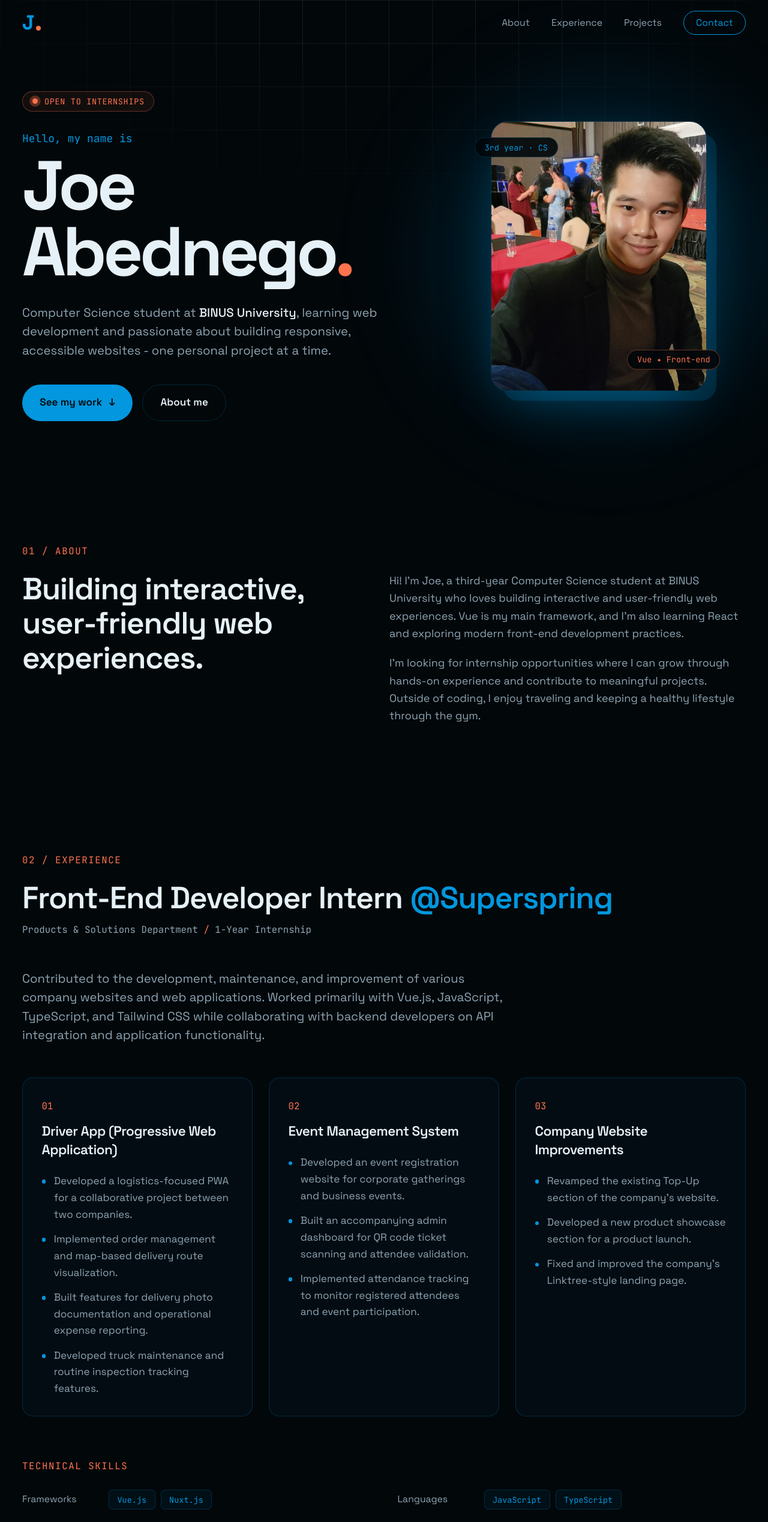
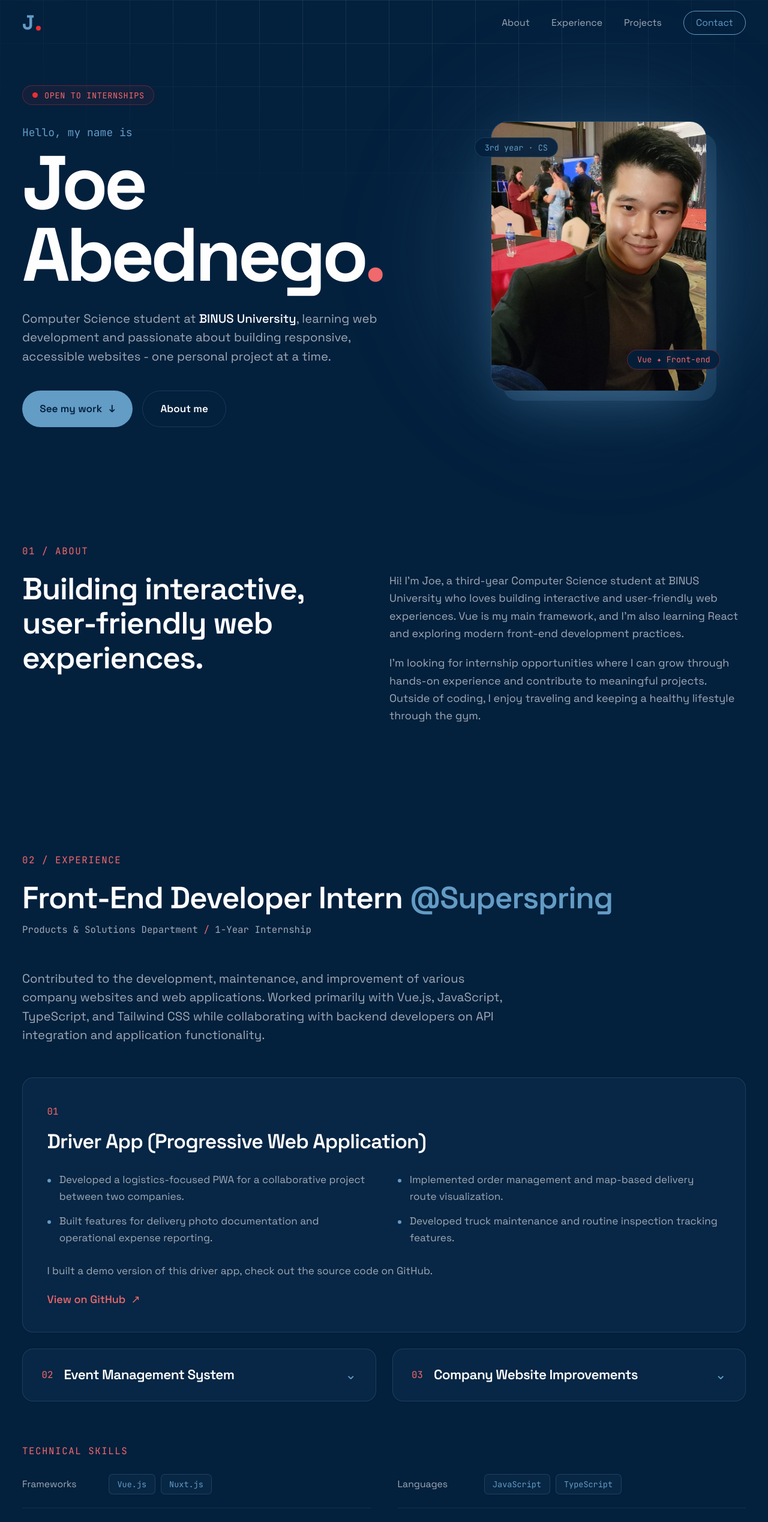
Before and after one commit to Joejooe/my-portfolio, a Vue app: page / in a window 1280 px wide. Shown: the top 2537 px of the page at 60% size. Built offline with nearby package versions, Linux system fonts and the light colour scheme.

Commit message:
feat: add driver app link, themeable palette, and mobile layout

```diff
--- a/src/App.vue
+++ b/src/App.vue
@@ -5,18 +5,39 @@ import { internship, links, projects, skillGroups } from './data'
 import joePhoto from './assets/images/joe.jpeg'
 
 const scrolled = ref(false)
+const openCard = ref<number | null>(null)
+const menuOpen = ref(false)
+const navItems = [
+  { href: '#about', label: 'About' },
+  { href: '#experience', label: 'Experience' },
+  { href: '#projects', label: 'Projects' },
+]
 
 const year = new Date().getFullYear()
 
 const onScroll = () => {
   scrolled.value = window.scrollY > 24
 }
+const onKey = (e: KeyboardEvent) => {
+  if (e.key === 'Escape') menuOpen.value = false
+}
+// close the mobile menu if the screen grows past the breakpoint
+const desktop = window.matchMedia('(min-width: 40rem)')
+const onBreakpoint = () => {
+  if (desktop.matches) menuOpen.value = false
+}
 
 onMounted(() => {
   onScroll()
   window.addEventListener('scroll', onScroll, { passive: true })
+  window.addEventListener('keydown', onKey)
+  desktop.addEventListener('change', onBreakpoint)
 })
-onUnmounted(() => window.removeEventListener('scroll', onScroll))
+onUnmounted(() => {
+  window.removeEventListener('scroll', onScroll)
+  window.removeEventListener('keydown', onKey)
+  desktop.removeEventListener('change', onBreakpoint)
+})
 
 const hidden = ['opacity-0', 'translate-y-6']
 const motion = ['transition-all', 'duration-700', 'ease-out', 'motion-reduce:transition-none']
@@ -40,9 +61,9 @@ const vReveal: Directive<HTMLElement, number | undefined> = {
   },
 }
 
-const wrap = 'mx-auto w-full max-w-280 px-6'
-const eyebrow = 'mb-5 font-mono text-sm uppercase tracking-widest text-flame'
-const socialIcon = 'text-xl text-brand transition-colors group-hover:text-flame'
+const wrap = 'mx-auto w-full max-w-280 px-5 sm:px-6'
+const eyebrow = 'mb-5 font-mono text-sm uppercase tracking-widest text-flame-soft'
+const socialIcon = 'text-xl text-brand transition-colors group-hover:text-flame-soft'
 </script>
 
 <template>
@@ -54,7 +75,7 @@ const socialIcon = 'text-xl text-brand transition-colors group-hover:text-flame'
   <header
     class="fixed inset-x-0 top-0 z-10 border-b transition-colors duration-300"
     :class="
-      scrolled
+      scrolled || menuOpen
         ? 'border-line-soft bg-ink/80 backdrop-blur-md'
         : 'border-transparent bg-transparent'
     "
@@ -67,16 +88,10 @@ const socialIcon = 'text-xl text-brand transition-colors group-hover:text-flame'
       >
         <span>J</span><span class="mb-1 size-1.75 rounded-full bg-flame"></span>
       </a>
-      <nav aria-label="Primary">
-        <ul class="m-0 flex list-none items-center gap-4 p-0 text-sm sm:gap-8">
-          <li class="max-sm:hidden">
-            <a href="#about" class="text-muted no-underline transition-colors hover:text-fg">About</a>
-          </li>
-          <li>
-            <a href="#experience" class="text-muted no-underline transition-colors hover:text-fg">Experience</a>
-          </li>
-          <li>
-            <a href="#projects" class="text-muted no-underline transition-colors hover:text-fg">Projects</a>
+      <nav aria-label="Primary" class="max-sm:hidden">
+        <ul class="m-0 flex list-none items-center gap-8 p-0 text-sm">
+          <li v-for="n in navItems" :key="n.href">
+            <a :href="n.href" class="text-muted no-underline transition-colors hover:text-fg">{{ n.label }}</a>
           </li>
           <li>
             <a
@@ -87,7 +102,60 @@ const socialIcon = 'text-xl text-brand transition-colors group-hover:text-flame'
           </li>
         </ul>
       </nav>
+
+      <button
+        type="button"
+        class="-mr-2 grid size-11 cursor-pointer place-items-center rounded-full text-fg sm:hidden"
+        :aria-expanded="menuOpen"
+        aria-controls="mobile-menu"
+        :aria-label="menuOpen ? 'Close menu' : 'Open menu'"
+        @click="menuOpen = !menuOpen"
+      >
+        <span class="relative block h-3.5 w-5.5" aria-hidden="true">
+          <span
+            class="absolute left-0 h-0.5 w-full rounded-full bg-current transition-all duration-300"
+            :class="menuOpen ? 'top-1.5 rotate-45' : 'top-0'"
+          ></span>
+          <span
+            class="absolute top-1.5 left-0 h-0.5 w-full rounded-full bg-current transition-opacity duration-300"
+            :class="menuOpen ? 'opacity-0' : ''"
+          ></span>
+          <span
+            class="absolute left-0 h-0.5 w-full rounded-full bg-current transition-all duration-300"
+            :class="menuOpen ? 'top-1.5 -rotate-45' : 'top-3'"
+          ></span>
+        </span>
+      </button>
     </div>
+
+    <nav
+      id="mobile-menu"
+      aria-label="Mobile"
+      class="grid transition-[grid-template-rows] duration-300 ease-out sm:hidden"
+      :class="menuOpen ? 'grid-rows-[1fr]' : 'grid-rows-[0fr]'"
+      :inert="!menuOpen"
+    >
+      <div class="overflow-hidden">
+        <ul :class="[wrap, 'm-0 grid list-none gap-1 pt-2 pb-6']">
+          <li v-for="n in navItems" :key="n.href">
+            <a
+              :href="n.href"
+              class="block border-b border-line-soft py-3.5 text-lg text-fg no-underline"
+              @click="menuOpen = false"
+              >{{ n.label }}</a
+            >
+          </li>
+          <li class="pt-4">
+            <a
+              href="#contact"
+              class="block rounded-full bg-brand py-3 text-center font-semibold text-ink no-underline"
+              @click="menuOpen = false"
+              >Contact</a
+            >
+          </li>
+        </ul>
+      </div>
+    </nav>
   </header>
 
   <main id="top">
@@ -95,24 +163,24 @@ const socialIcon = 'text-xl text-brand transition-colors group-hover:text-flame'
     <section
       :class="[
         wrap,
-        'relative grid min-h-svh items-center gap-14 pt-26 pb-16 md:grid-cols-[1.35fr_1fr] md:gap-12 md:pt-28',
+        'relative grid min-h-svh items-center gap-10 pt-24 pb-16 md:grid-cols-[1.35fr_1fr] md:gap-12 md:pt-28',
       ]"
     >
       <div
-        class="absolute top-1/2 -right-[40%] -z-10 size-120 -translate-y-1/2 animate-drift rounded-full bg-[radial-gradient(circle,rgb(2_151_222/0.35),transparent_65%)] blur-3xl md:-right-[10%] md:size-160"
+        class="absolute top-1/2 right-[-40%] -z-10 size-120 -translate-y-1/2 animate-drift rounded-full bg-[radial-gradient(circle,color-mix(in_srgb,var(--color-brand)_35%,transparent),transparent_65%)] blur-3xl md:right-[-10%] md:size-160"
         aria-hidden="true"
       ></div>
 
       <div>
         <p
-          class="mb-7 inline-flex items-center gap-2.5 rounded-full border border-flame/35 bg-flame/7 px-3.5 py-1.5 font-mono text-xs tracking-wider text-flame uppercase"
+          class="mb-7 inline-flex items-center gap-2.5 rounded-full border border-flame/35 bg-flame/7 px-3.5 py-1.5 font-mono text-xs tracking-wider text-flame-soft uppercase"
         >
           <span class="size-2 animate-pulse-ring rounded-full bg-flame"></span> Open to internships
         </p>
         <h1 class="flex flex-col gap-2.5">
           <span class="font-mono text-base font-normal text-brand">Hello, my name is</span>
-          <span class="text-[clamp(3.4rem,9vw,7rem)] leading-[0.95] font-bold tracking-tighter">
-            Joe<br />Abednego<span class="text-flame">.</span>
+          <span class="text-[clamp(2.75rem,12vw,7rem)] leading-[0.95] font-bold tracking-tighter">
+            Joe<br />Abednego<span class="text-flame-soft">.</span>
           </span>
         </h1>
         <p class="mt-7 max-w-136 text-lg text-muted">
@@ -120,25 +188,25 @@ const socialIcon = 'text-xl text-brand transition-colors group-hover:text-flame'
           learning web development and passionate about building responsive, accessible websites -
           one personal project at a time.
         </p>
-        <div class="mt-9 flex flex-wrap gap-3.5">
+        <div class="mt-9 flex flex-wrap gap-3.5 max-[400px]:flex-col">
           <a
             href="#projects"
-            class="inline-flex items-center gap-2.5 rounded-full bg-brand px-6.5 py-3.5 text-[0.95rem] font-semibold text-ink no-underline transition hover:-translate-y-0.5 hover:shadow-[0_10px_30px_-8px_rgb(2_151_222/0.7)]"
+            class="inline-flex items-center justify-center gap-2.5 rounded-full bg-brand px-6.5 py-3.5 text-[0.95rem] font-semibold text-ink no-underline transition hover:-translate-y-0.5 hover:shadow-[0_10px_30px_-8px_color-mix(in_srgb,var(--color-brand)_70%,transparent)]"
           >
             See my work <span aria-hidden="true">↓</span>
           </a>
           <a
             href="#about"
-            class="inline-flex items-center gap-2.5 rounded-full border border-line px-6.5 py-3.5 text-[0.95rem] font-semibold text-fg no-underline transition-colors hover:border-flame hover:text-flame"
+            class="inline-flex items-center justify-center gap-2.5 rounded-full border border-line px-6.5 py-3.5 text-[0.95rem] font-semibold text-fg no-underline transition-colors hover:border-flame hover:text-flame-soft"
           >
             About me
           </a>
         </div>
       </div>
 
-      <div class="relative w-[min(78%,300px)] max-md:order-first md:w-[min(100%,360px)] md:justify-self-center">
+      <div class="relative w-[min(72%,280px)] max-md:order-first max-md:mx-auto md:w-[min(100%,360px)] md:justify-self-center">
         <div
-          class="aspect-4/5 overflow-hidden rounded-[28px] border border-line bg-linear-to-br from-[#0a2230] to-raise shadow-[18px_18px_0_-2px_rgb(2_151_222/0.16),0_30px_80px_-30px_rgb(2_151_222/0.5)]"
+          class="aspect-4/5 overflow-hidden rounded-[28px] border border-line bg-linear-to-br from-deep to-raise shadow-[18px_18px_0_-2px_color-mix(in_srgb,var(--color-brand)_16%,transparent),0_30px_80px_-30px_color-mix(in_srgb,var(--color-brand)_50%,transparent)]"
         >
           <img
             :src="joePhoto"
@@ -151,14 +219,14 @@ const socialIcon = 'text-xl text-brand transition-colors group-hover:text-flame'
           >3rd year · CS</span
         >
         <span
-          class="absolute right-[-0.5rem] bottom-8 rounded-full border border-flame/40 bg-ink/90 px-3.5 py-1.5 font-mono text-xs whitespace-nowrap text-flame backdrop-blur-sm sm:-right-5"
+          class="absolute -right-2 bottom-8 rounded-full border border-flame/40 bg-ink/90 px-3.5 py-1.5 font-mono text-xs whitespace-nowrap text-flame-soft backdrop-blur-sm sm:-right-5"
           >Vue ✦ Front-end</span
         >
       </div>
     </section>
 
     <!-- ABOUT -->
-    <section id="about" :class="[wrap, 'py-24']">
+    <section id="about" :class="[wrap, 'py-16 md:py-24']">
       <p v-reveal :class="eyebrow">01 / About</p>
       <div class="grid items-start gap-8 md:grid-cols-[1fr_1.1fr] md:gap-16">
         <h2 v-reveal class="text-[clamp(1.9rem,4vw,3rem)] leading-[1.12] font-semibold tracking-tight">
@@ -180,39 +248,93 @@ const socialIcon = 'text-xl text-brand transition-colors group-hover:text-flame'
     </section>
 
     <!-- EXPERIENCE -->
-    <section id="experience" :class="[wrap, 'py-24']">
+    <section id="experience" :class="[wrap, 'py-16 md:py-24']">
       <p v-reveal :class="eyebrow">02 / Experience</p>
-      <div v-reveal class="mb-12 flex flex-wrap items-end justify-between gap-x-8 gap-y-3">
+      <div v-reveal class="mb-8 flex flex-wrap items-end md:mb-12 justify-between gap-x-8 gap-y-3">
         <h2 class="text-[clamp(1.9rem,4vw,3rem)] leading-[1.12] font-semibold tracking-tight">
           {{ internship.role }}
           <span class="text-brand">@{{ internship.company }}</span>
         </h2>
         <p class="font-mono text-sm text-muted">
-          {{ internship.department }} <span class="text-flame">/</span> {{ internship.duration }}
+          {{ internship.department }} <span class="text-flame-soft">/</span> <span class="whitespace-nowrap">{{ internship.duration }}</span>
         </p>
       </div>
       <p v-reveal class="max-w-180 text-lg text-muted">{{ internship.summary }}</p>
 
-      <div class="mt-12 grid gap-6 md:grid-cols-3">
+      <div class="mt-10 grid items-start gap-4 md:mt-12 md:grid-cols-2 md:gap-6">
         <article
           v-for="(h, i) in internship.highlights"
           :key="h.title"
           v-reveal="i * 80"
-          class="rounded-2xl border border-line bg-raise/60 p-7"
+          class="group relative overflow-hidden rounded-2xl border bg-raise/60 transition-colors duration-300 hover:border-flame/50"
+          :class="[i === 0 ? 'md:col-span-2' : '', openCard === i ? 'border-flame/50' : 'border-line']"
         >
-          <span class="font-mono text-sm text-flame">{{ String(i + 1).padStart(2, '0') }}</span>
-          <h3 class="mt-3 mb-5 text-xl leading-snug font-semibold tracking-tight">{{ h.title }}</h3>
-          <ul class="m-0 grid list-none gap-3 p-0 text-[0.95rem] text-muted">
-            <li v-for="pt in h.points" :key="pt" class="flex gap-3">
-              <span class="mt-2.5 size-1.5 shrink-0 rounded-full bg-brand" aria-hidden="true"></span>
-              <span>{{ pt }}</span>
-            </li>
-          </ul>
+          <span
+            class="absolute inset-y-0 left-0 w-0.75 origin-top bg-flame transition-transform duration-300 group-hover:scale-y-100"
+            :class="openCard === i ? 'scale-y-100' : 'scale-y-0'"
+            aria-hidden="true"
+          ></span>
+
+          <div v-if="i === 0" class="p-5 sm:p-7 md:p-9">
+            <span class="font-mono text-sm text-flame-soft">{{ String(i + 1).padStart(2, '0') }}</span>
+            <h3 class="mt-3 mb-6 text-2xl leading-snug font-semibold tracking-tight md:text-3xl">
+              {{ h.title }}
+            </h3>
+            <ul class="m-0 grid list-none gap-3 p-0 text-[0.95rem] text-muted md:grid-cols-2 md:gap-x-10">
+              <li v-for="pt in h.points" :key="pt" class="flex gap-3">
+                <span class="mt-2.5 size-1.5 shrink-0 rounded-full bg-brand" aria-hidden="true"></span>
+                <span>{{ pt }}</span>
+              </li>
+            </ul>
+            <p v-if="h.note" class="mt-6 mb-0 text-[0.95rem] text-muted">{{ h.note }}</p>
+            <a
+              v-if="h.link"
+              :href="h.link.href"
+              target="_blank"
+              rel="noopener noreferrer"
+              class="mt-4 inline-flex items-center gap-2 font-medium text-flame-soft no-underline hover:underline"
+            >
+              {{ h.link.label }} <span aria-hidden="true">↗</span>
+            </a>
+          </div>
+
+          <template v-else>
+            <button
+              type="button"
+              class="flex w-full cursor-pointer items-center gap-4 px-5 py-5 text-left sm:px-7 sm:py-6"
+              :aria-expanded="openCard === i"
+              :aria-controls="`exp-panel-${i}`"
+              @click="openCard = openCard === i ? null : i"
+            >
+              <span class="font-mono text-sm text-flame-soft">{{ String(i + 1).padStart(2, '0') }}</span>
+              <h3 class="m-0 flex-1 text-xl leading-snug font-semibold tracking-tight">{{ h.title }}</h3>
+              <span
+                class="text-xl text-brand transition-transform duration-300"
+                :class="openCard === i ? 'rotate-180' : ''"
+                aria-hidden="true"
+                >⌄</span
+              >
+            </button>
+            <div
+              :id="`exp-panel-${i}`"
+              class="grid transition-[grid-template-rows] duration-300 ease-out"
+              :class="openCard === i ? 'grid-rows-[1fr]' : 'grid-rows-[0fr]'"
+            >
+              <div class="overflow-hidden">
+                <ul class="m-0 grid list-none gap-3 px-5 pt-1 pb-6 sm:px-7 sm:pb-7 text-[0.95rem] text-muted">
+                  <li v-for="pt in h.points" :key="pt" class="flex gap-3">
+                    <span class="mt-2.5 size-1.5 shrink-0 rounded-full bg-brand" aria-hidden="true"></span>
+                    <span>{{ pt }}</span>
+                  </li>
+                </ul>
+              </div>
+            </div>
+          </template>
         </article>
       </div>
 
-      <div v-reveal class="mt-16">
-        <h3 class="mb-6 font-mono text-sm tracking-widest text-flame uppercase">Technical skills</h3>
+      <div v-reveal class="mt-12 md:mt-16">
+        <h3 class="mb-6 font-mono text-sm tracking-widest text-flame-soft uppercase">Technical skills</h3>
         <dl class="m-0 grid gap-x-10 gap-y-5 md:grid-cols-2">
           <div
             v-for="g in skillGroups"
@@ -234,11 +356,11 @@ const socialIcon = 'text-xl text-brand transition-colors group-hover:text-flame'
     </section>
 
     <!-- PROJECTS -->
-    <section id="projects" :class="[wrap, 'py-24']">
+    <section id="projects" :class="[wrap, 'py-16 md:py-24']">
       <p v-reveal :class="eyebrow">03 / Projects</p>
       <h2
         v-reveal
-        class="mb-12 text-[clamp(1.9rem,4vw,3rem)] leading-[1.12] font-semibold tracking-tight"
+        class="mb-8 text-[clamp(1.9rem,4vw,3rem)] md:mb-12 leading-[1.12] font-semibold tracking-tight"
       >
         Selected work
       </h2>
@@ -246,13 +368,13 @@ const socialIcon = 'text-xl text-brand transition-colors group-hover:text-flame'
       <ol class="m-0 list-none border-t border-line-soft p-0">
         <li v-for="(p, i) in projects" :key="p.title" v-reveal="i * 80" class="border-b border-line-soft">
           <div
-            class="group relative grid gap-x-8 gap-y-6 px-1 py-10 transition-[background-color,padding] duration-300 hover:bg-linear-to-r hover:from-brand/8 hover:to-transparent hover:to-70% hover:pl-3 md:grid-cols-[4rem_1fr_auto] md:px-4 md:hover:pl-7"
+            class="group relative grid gap-x-8 gap-y-4 px-1 py-8 md:gap-y-6 md:py-10 transition-[background-color,padding] duration-300 hover:bg-linear-to-r hover:from-brand/8 hover:to-transparent hover:to-70% hover:pl-3 md:grid-cols-[4rem_1fr_auto] md:px-4 md:hover:pl-7"
           >
             <span
               class="absolute inset-y-0 left-0 w-0.75 origin-top scale-y-0 bg-flame transition-transform duration-300 group-hover:scale-y-100"
               aria-hidden="true"
             ></span>
-            <span class="pt-2 font-mono text-[0.95rem] text-brand">
+            <span class="font-mono md:pt-2 text-[0.95rem] text-brand">
               {{ String(i + 1).padStart(2, '0') }}
             </span>
             <div>
@@ -275,7 +397,7 @@ const socialIcon = 'text-xl text-brand transition-colors group-hover:text-flame'
                 :href="p.live.href"
                 target="_blank"
                 rel="noopener"
-                class="border-b border-current pb-0.5 font-semibold text-brand no-underline transition-colors hover:text-flame"
+                class="border-b border-current pb-0.5 font-semibold text-brand no-underline transition-colors hover:text-flame-soft"
               >
                 {{ p.live.label }} <span aria-hidden="true">↗</span>
               </a>
@@ -297,18 +419,18 @@ const socialIcon = 'text-xl text-brand transition-colors group-hover:text-flame'
   <!-- CONTACT -->
   <footer
     id="contact"
-    class="relative border-t border-line bg-[radial-gradient(ellipse_60%_80%_at_50%_120%,rgb(2_151_222/0.28),transparent_70%)] pt-28 pb-10 text-center"
+    class="relative border-t border-line bg-[radial-gradient(ellipse_60%_80%_at_50%_120%,color-mix(in_srgb,var(--color-brand)_28%,transparent),transparent_70%)] pt-20 pb-10 text-center md:pt-28"
   >
     <div :class="wrap">
       <p v-reveal :class="eyebrow">04 / Contact</p>
       <h2 v-reveal class="text-[clamp(2.4rem,7vw,5rem)] leading-[1.12] font-semibold tracking-tighter">
-        Let's build something <span class="text-flame">together.</span>
+        Let's build something <span class="text-flame-soft">together.</span>
       </h2>
       <p v-reveal="80" class="mt-5 text-muted">
         Got an internship, a project, or just want to say hi? Reach out.
       </p>
 
-      <div v-reveal="160" class="mt-10 flex flex-wrap justify-center gap-4">
+      <div v-reveal="160" class="mt-10 flex flex-wrap justify-center gap-3 sm:gap-4">
         <a
           v-for="s in [
             { href: links.whatsapp, icon: 'fa-whatsapp', label: 'WhatsApp' },
@@ -326,7 +448,7 @@ const socialIcon = 'text-xl text-brand transition-colors group-hover:text-flame'
         </a>
       </div>
 
-      <p class="mt-24 font-mono text-xs text-muted">© {{ year }} Joe Abednego</p>
+      <p class="mt-16 font-mono md:mt-24 text-xs text-muted">© {{ year }} Joe Abednego</p>
     </div>
   </footer>
 </template>
--- a/src/data.ts
+++ b/src/data.ts
@@ -58,6 +58,8 @@ export const internship = {
         'Built features for delivery photo documentation and operational expense reporting.',
         'Developed truck maintenance and routine inspection tracking features.',
       ],
+      note: 'I built a demo version of this driver app, check out the source code on GitHub.',
+      link: { label: 'View on GitHub', href: 'https://github.com/Joejooe/demo-driver-apps' },
     },
     {
       title: 'Event Management System',
--- a/src/style.css
+++ b/src/style.css
@@ -1,14 +1,19 @@
 @import 'tailwindcss';
 
 @theme {
-  --color-ink: #02070a;
-  --color-raise: #07121a;
-  --color-brand: #0297de;
-  --color-flame: #fc734d;
-  --color-fg: #e6f1f7;
-  --color-muted: #8da4b2;
-  --color-line: rgb(2 151 222 / 0.22);
-  --color-line-soft: rgb(230 241 247 / 0.08);
+  /* ===== PALETTE: edit only these 4 colors; everything else is derived ===== */
+  --color-ink: #03203d; /* page background */
+  --color-brand: #639cc5; /* primary accent */
+  --color-flame: #eb2f33; /* secondary accent */
+  --color-fg: #fefefe; /* main text */
+  /* ===== derived (don't need to touch) ===== */
+  --color-raise: color-mix(in srgb, var(--color-brand) 10%, var(--color-ink)); /* cards */
+  --color-deep: color-mix(in srgb, var(--color-brand) 18%, var(--color-ink)); /* gradients */
+  --color-muted: color-mix(in srgb, var(--color-fg) 62%, var(--color-ink)); /* secondary text */
+  /* flame lightened for small text so it stays readable (WCAG AA) on dark backgrounds */
+  --color-flame-soft: color-mix(in srgb, var(--color-flame) 72%, var(--color-fg));
+  --color-line: color-mix(in srgb, var(--color-brand) 22%, transparent);
+  --color-line-soft: color-mix(in srgb, var(--color-fg) 8%, transparent);
 
   --font-sans: 'Space Grotesk', system-ui, 'Segoe UI', sans-serif;
   --font-mono: 'JetBrains Mono', ui-monospace, Consolas, monospace;
@@ -24,25 +29,25 @@
   }
   @keyframes pulse-ring {
     0% {
-      box-shadow: 0 0 0 0 rgb(252 115 77 / 0.6);
+      box-shadow: 0 0 0 0 color-mix(in srgb, var(--color-flame) 60%, transparent);
     }
     100% {
-      box-shadow: 0 0 0 10px rgb(252 115 77 / 0);
+      box-shadow: 0 0 0 10px color-mix(in srgb, var(--color-flame) 0%, transparent);
     }
   }
 }
 
 @layer base {
   html {
-    @apply scroll-smooth bg-ink font-sans text-[18px] leading-relaxed text-fg antialiased motion-reduce:scroll-auto;
+    @apply scroll-smooth bg-ink font-sans text-[16px] sm:text-[18px] leading-relaxed text-fg antialiased motion-reduce:scroll-auto;
     scroll-padding-top: 5rem;
     color-scheme: dark;
   }
   body {
-    @apply min-h-svh overflow-x-hidden;
+    @apply min-h-svh overflow-x-clip;
   }
   ::selection {
-    @apply bg-flame text-ink;
+    @apply bg-flame text-fg;
   }
   :focus-visible {
     @apply rounded outline-2 outline-offset-2 outline-flame;
```
